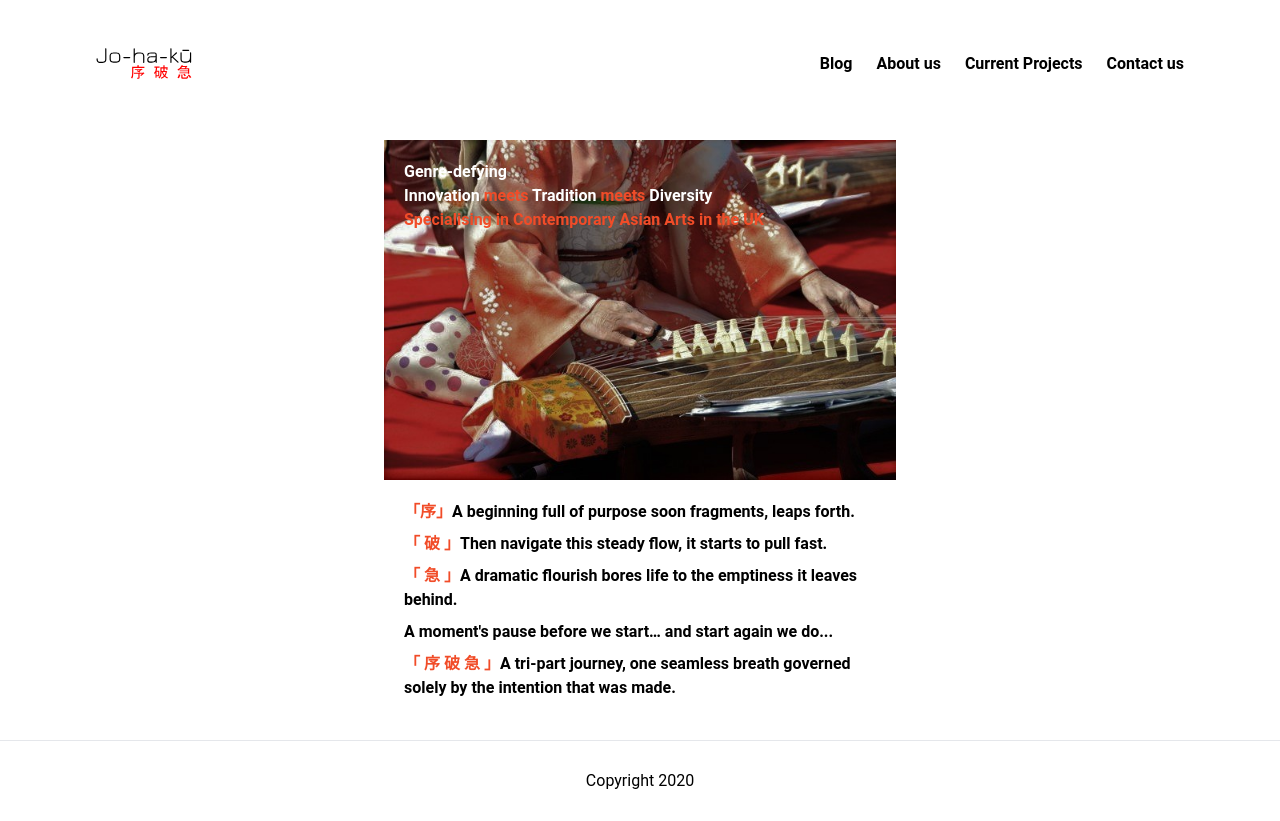
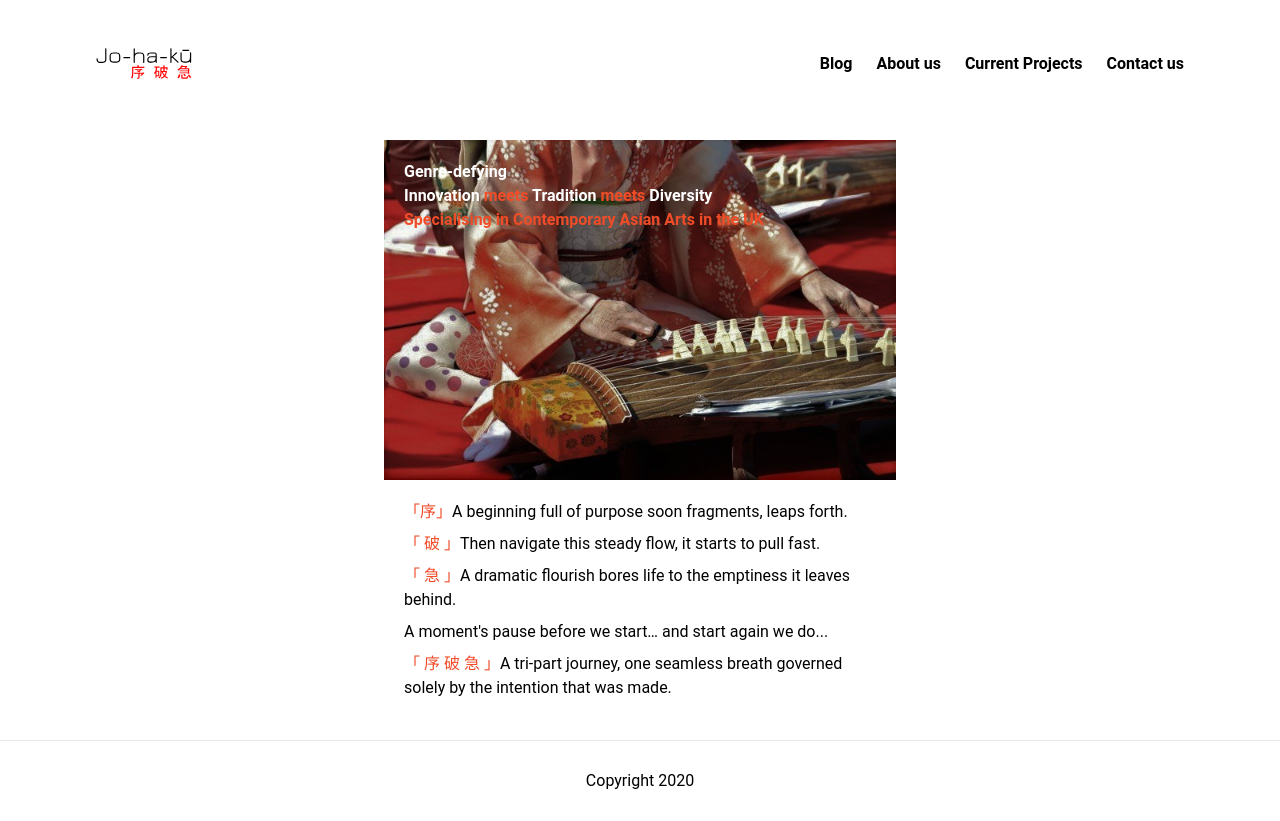
Before and after one commit to christocarr/johakyu, a Next.js app: page / in a window 1280 px wide. Built offline with nearby package versions, Linux system fonts and the light colour scheme.

Commit message:
Style: remove bold weight

```diff
--- a/pages/index.js
+++ b/pages/index.js
@@ -11,11 +11,11 @@ export default function Home() {
 				</div>
 			</div>
 			<div className="p-5">
-				<p className="font-semibold"><span className="text-brand-red">「序」</span>A beginning full of purpose soon fragments, leaps forth.</p>
-				<p className="mt-2 font-semibold"><span className="text-brand-red">「 破 」</span>Then navigate this steady flow, it starts to pull fast.</p>
-				<p className="mt-2 font-semibold"><span className="text-brand-red">「 急 」</span>A dramatic flourish bores life to the emptiness it leaves behind.</p>
-				<p className="mt-2 font-semibold">A moment's pause before we start… and start again we do...</p>
-				<p className="mt-2 font-semibold"><span className="text-brand-red">「 序 破 急 」</span>A tri-part journey, one seamless breath governed solely by the intention that was made. </p>
+				<p><span className="text-brand-red">「序」</span>A beginning full of purpose soon fragments, leaps forth.</p>
+				<p className="mt-2"><span className="text-brand-red">「 破 」</span>Then navigate this steady flow, it starts to pull fast.</p>
+				<p className="mt-2"><span className="text-brand-red">「 急 」</span>A dramatic flourish bores life to the emptiness it leaves behind.</p>
+				<p className="mt-2">A moment's pause before we start… and start again we do...</p>
+				<p className="mt-2"><span className="text-brand-red">「 序 破 急 」</span>A tri-part journey, one seamless breath governed solely by the intention that was made. </p>
 			</div>
 		</main>
 	);
```
